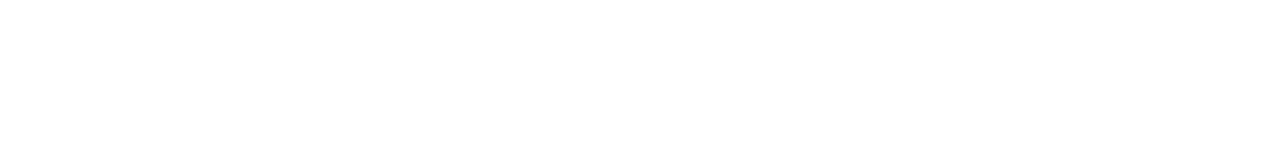
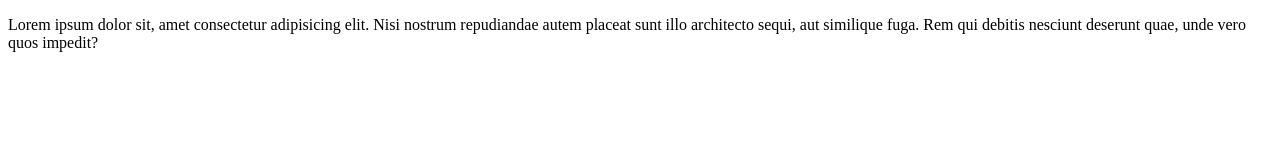
Before and after one commit to Mrdarshansingh/SetClear, a plain HTML site: page index.html in a window 1280 px wide. Drawn offline with Linux system fonts and the light colour scheme.

Commit message:
version 3 -This is my first index file

```diff
--- a/index.html
+++ b/index.html
@@ -7,5 +7,6 @@
 </head>
 <body>
 
+    <p>Lorem ipsum dolor sit, amet consectetur adipisicing elit. Nisi nostrum repudiandae autem placeat sunt illo architecto sequi, aut similique fuga. Rem qui debitis nesciunt deserunt quae, unde vero quos impedit?</p>
 </body>
 </html>
```
Also changed, not shown: Javaascript/app.js (added), Javaascript/index.html (added), Javaascript/style.css (added), pawanGit.html (added).
